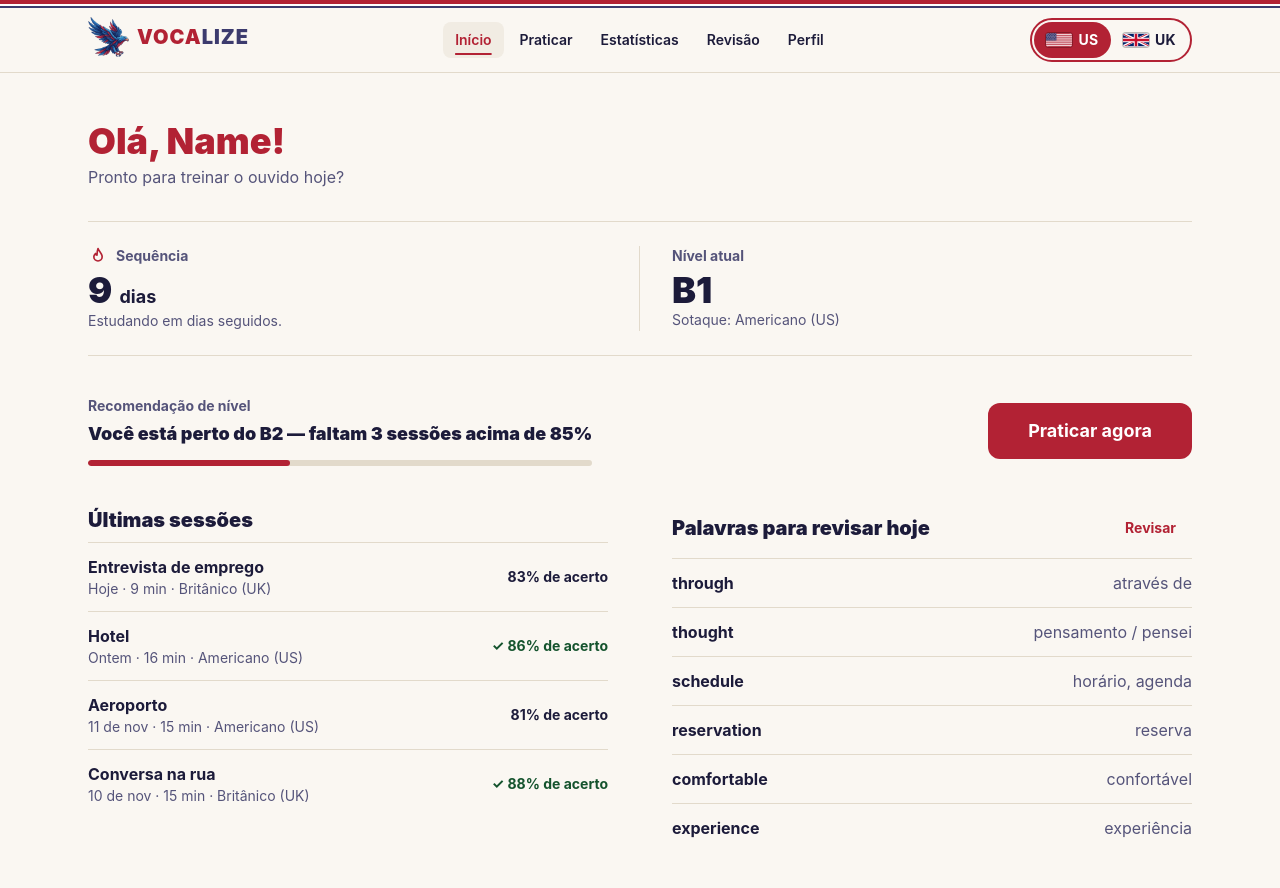
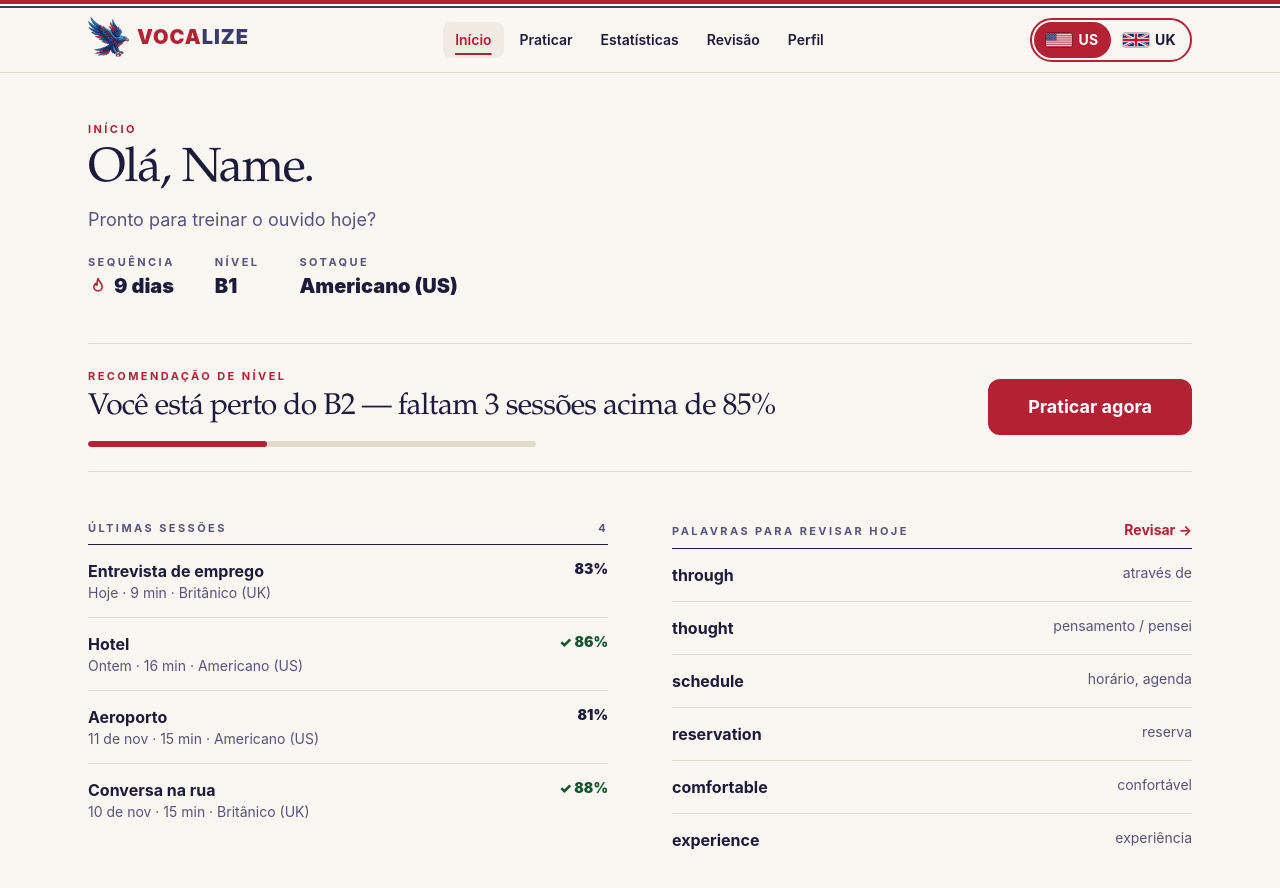
Before and after one commit to PMGmenegon/Vocalize, a React (Vite) app in the folder frontend/: page /login in a window 1280 px wide. Both pictures are taken after typing "name@example.com", "Sample123" into the empty fields and a click on the button "Entrar". Shown: the top 888 px of the page. Built offline with nearby package versions, Linux system fonts and the light colour scheme.

Commit message:
feat(frontend): apply the design system to the dashboard

```diff
--- a/frontend/src/pages/app/DashboardPage.tsx
+++ b/frontend/src/pages/app/DashboardPage.tsx
@@ -1,25 +1,24 @@
+import { Link } from 'react-router-dom'
 import { useUser } from '../../auth/useAuth'
 import { FlameIcon } from '../../components/appIcons'
 import Async from '../../components/ui/Async'
 import Button from '../../components/ui/Button'
-import { Page } from '../../components/ui/PageHeader'
+import { List, ListItem } from '../../components/ui/List'
+import PageHeader, { Page } from '../../components/ui/PageHeader'
 import ProgressBar from '../../components/ui/ProgressBar'
+import Section from '../../components/ui/Section'
 import Skeleton from '../../components/ui/Skeleton'
+import { Stat, StatList } from '../../components/ui/Stat'
 import { useAsync } from '../../hooks/useAsync'
 import { ACCENT_LABEL, formatDate } from '../../lib/format'
 import { statsService } from '../../services'
 
 function DashboardSkeleton() {
   return (
-    <div role="status" aria-live="polite" className="space-y-6">
+    <div role="status" aria-live="polite" className="space-y-10">
       <span className="sr-only">Carregando seu painel…</span>
-      <div className="grid gap-4 sm:grid-cols-2">
-        <Skeleton className="h-32" />
-        <Skeleton className="h-32" />
-      </div>
       <Skeleton className="h-28" />
-      <Skeleton className="h-14 w-full sm:w-72" />
-      <div className="grid gap-4 lg:grid-cols-2">
+      <div className="grid gap-10 lg:grid-cols-2 lg:gap-16">
         <Skeleton className="h-56" />
         <Skeleton className="h-56" />
       </div>
@@ -34,39 +33,49 @@ export default function DashboardPage() {
 
   return (
     <Page>
-      <h1 className="text-3xl font-black text-brand sm:text-4xl">
-        Olá, {firstName}!
-      </h1>
-      <p className="mt-1 mb-8 text-muted">Pronto para treinar o ouvido hoje?</p>
+      <Async
+        state={state}
+        skeleton={
+          <>
+            <PageHeader eyebrow="Início" title={`Olá, ${firstName}.`} description="Pronto para treinar o ouvido hoje?" />
+            <DashboardSkeleton />
+          </>
+        }
+        errorMessage="Não foi possível carregar o seu painel."
+      >
+        {(d) => (
+          <>
+            <PageHeader
+              eyebrow="Início"
+              title={`Olá, ${firstName}.`}
+              description="Pronto para treinar o ouvido hoje?"
+              stats={
+                <StatList>
+                  <Stat
+                    label="Sequência"
+                    value={
+                      <span className="inline-flex items-center gap-1.5">
+                        <FlameIcon className="h-5 w-5 text-brand" />
+                        {d.streakDays} {d.streakDays === 1 ? 'dia' : 'dias'}
+                      </span>
+                    }
+                  />
+                  <Stat label="Nível" value={user.level} />
+                  <Stat label="Sotaque" value={ACCENT_LABEL[user.accent]} />
+                </StatList>
+              }
+            />
 
-      <Async state={state} skeleton={<DashboardSkeleton />} errorMessage="Não foi possível carregar o seu painel.">
-        {(d) => {
-          return (
-            <div className="space-y-10">
-              <dl className="grid gap-6 border-y border-line py-6 sm:grid-cols-2 sm:gap-0 sm:divide-x sm:divide-line">
-                <div className="sm:pr-8">
-                  <dt className="flex items-center gap-2 text-sm font-bold text-muted">
-                    <FlameIcon className="h-5 w-5 text-brand" /> Sequência
-                  </dt>
-                  <dd className="mt-1 text-4xl font-black text-ink">
-                    {d.streakDays} <span className="text-lg font-bold">{d.streakDays === 1 ? 'dia' : 'dias'}</span>
-                  </dd>
-                  <dd className="text-sm text-muted">{d.streakDays > 0 ? 'Estudando em dias seguidos.' : 'Comece hoje a sua sequência.'}</dd>
-                </div>
-                <div className="sm:pl-8">
-                  <dt className="text-sm font-bold text-muted">Nível atual</dt>
-                  <dd className="mt-1 text-4xl font-black text-ink">{user.level}</dd>
-                  <dd className="text-sm text-muted">Sotaque: {ACCENT_LABEL[user.accent]}</dd>
-                </div>
-              </dl>
-
-              <section aria-label="Próximo passo" className="flex flex-wrap items-center justify-between gap-6">
-                <div className="max-w-xl">
-                  <h2 className="text-sm font-bold text-muted">Recomendação de nível</h2>
-                  <p className="mt-1 text-lg font-black text-ink">{d.recommendation.message}</p>
+            <div className="space-y-12">
+              <section aria-labelledby="proximo-passo" className="flex flex-wrap items-center justify-between gap-x-8 gap-y-5 border-y border-line py-6">
+                <div className="min-w-0 flex-1 sm:basis-96">
+                  <p id="proximo-passo" className="type-eyebrow text-brand">
+                    Recomendação de nível
+                  </p>
+                  <p className="type-display mt-1 text-2xl sm:text-3xl">{d.recommendation.message}</p>
                   {d.recommendation.sessionsRemaining > 0 && (
                     <ProgressBar
-                      className="mt-3"
+                      className="mt-4 max-w-md"
                       label="Caminho até o próximo nível"
                       value={5 - d.recommendation.sessionsRemaining}
                       max={5}
@@ -79,61 +88,48 @@ export default function DashboardPage() {
                 </Button>
               </section>
 
-              <div className="grid gap-10 lg:grid-cols-2 lg:gap-16">
-                <section aria-labelledby="recent-title">
-                  <h2 id="recent-title" className="border-b border-line pb-2 text-xl font-black text-ink">
-                    Últimas sessões
-                  </h2>
+              <div className="grid gap-x-16 gap-y-12 lg:grid-cols-2">
+                <Section id="recent-title" title="Últimas sessões" meta={d.recentSessions.length || undefined}>
                   {d.recentSessions.length === 0 ? (
-                    <p className="mt-3 text-muted">Você ainda não fez nenhuma sessão. Que tal começar agora?</p>
+                    <p className="mt-4 text-muted">Você ainda não fez nenhuma sessão. Que tal começar agora?</p>
                   ) : (
-                    <ul className="divide-y divide-line">
+                    <List>
                       {d.recentSessions.map((s) => (
-                        <li key={s.id} className="flex flex-wrap items-center justify-between gap-2 py-3">
-                          <div>
-                            <p className="font-bold text-ink">{s.scenarioTitle}</p>
-                            <p className="text-sm text-muted">
-                              {formatDate(s.date)} · {s.minutes} min · {ACCENT_LABEL[s.accent]}
-                            </p>
-                          </div>
-                          <span className={`text-sm font-bold ${s.accuracy >= 85 ? 'text-on-ok' : 'text-ink'}`}>
-                            {s.accuracy >= 85 && <span aria-hidden="true">✓ </span>}
-                            {s.accuracy}% de acerto
-                          </span>
-                        </li>
+                        <ListItem
+                          key={s.id}
+                          title={s.scenarioTitle}
+                          description={`${formatDate(s.date)} · ${s.minutes} min · ${ACCENT_LABEL[s.accent]}`}
+                          trailing={
+                            <span className={`font-black ${s.accuracy >= 85 ? 'text-on-ok' : 'text-ink'}`}>
+                              {s.accuracy >= 85 && <span aria-hidden="true">✓ </span>}
+                              {s.accuracy}%<span className="sr-only"> de acerto</span>
+                            </span>
+                          }
+                        />
                       ))}
-                    </ul>
+                    </List>
                   )}
-                </section>
+                </Section>
 
-                <section aria-labelledby="review-title">
-                  <div className="flex items-center justify-between gap-3 border-b border-line pb-2">
-                    <h2 id="review-title" className="text-xl font-black text-ink">
-                      Palavras para revisar hoje
-                    </h2>
-                    <Button to="/app/revisao" variant="ghost">
-                      Revisar
-                    </Button>
-                  </div>
+                <Section id="review-title" title="Palavras para revisar hoje" action={<Link to="/app/revisao" className="rounded text-sm font-bold text-link hover:underline">Revisar →</Link>}>
                   {d.reviewWords.length === 0 ? (
-                    <p className="mt-3 text-muted">Nada para revisar por hoje. Volte amanhã!</p>
+                    <p className="mt-4 text-muted">Nada para revisar por hoje. Volte amanhã!</p>
                   ) : (
-                    <ul className="divide-y divide-line">
+                    <List>
                       {d.reviewWords.map((w) => (
-                        <li key={w.id} className="flex justify-between gap-3 py-3">
-                          <span lang="en" className="font-bold text-ink">
-                            {w.word}
-                          </span>
-                          <span className="text-muted">{w.meaning}</span>
-                        </li>
+                        <ListItem
+                          key={w.id}
+                          title={<span lang="en">{w.word}</span>}
+                          trailing={<span className="text-muted">{w.meaning}</span>}
+                        />
                       ))}
-                    </ul>
+                    </List>
                   )}
-                </section>
+                </Section>
               </div>
             </div>
-          )
-        }}
+          </>
+        )}
       </Async>
     </Page>
   )
```
